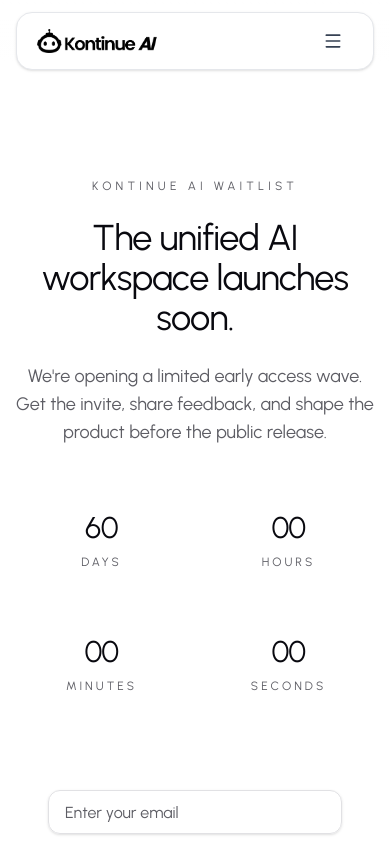
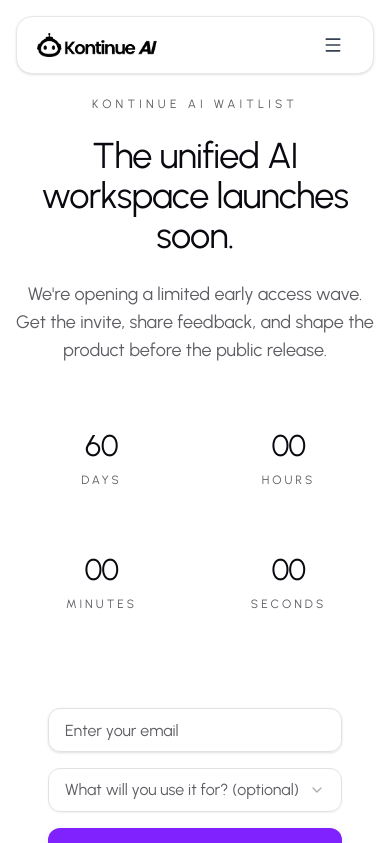
Before and after one commit to colesites/continue-ai-landing-page, a Next.js app: page /waitlist in a window 390 px wide. Shown: the top 843 px of the page. Built offline with nearby package versions, Linux system fonts and the light colour scheme.

Commit message:
style: Adjust header positioning, section paddings, and video modal layout for improved responsiveness.

```diff
--- a/src/components/Header.tsx
+++ b/src/components/Header.tsx
@@ -19,8 +19,8 @@ export function Header() {
   const closeMobileMenu = () => setMobileMenuOpen(false);
 
   return (
-    <header className="sticky top-0 z-50 pointer-events-none bg-linear-to-b from-white via-white/80 to-transparent">
-      <div className="mx-auto max-w-6xl px-4 py-3 pointer-events-auto">
+    <header className="fixed top-0 left-0 right-0 z-50 pointer-events-none lg:sticky lg:top-4">
+      <div className="mx-auto max-w-6xl px-4 pt-4 pb-2 pointer-events-auto">
         <div className="flex items-center justify-between rounded-xl border border-gray-200 bg-white px-5 py-2 shadow-sm">
           {/* Logo */}
           <Link
--- a/src/components/sections/HeroSection.tsx
+++ b/src/components/sections/HeroSection.tsx
@@ -14,7 +14,7 @@ import { IntegrationConnect } from "./IntegrationConnect";
 
 export function HeroSection() {
   return (
-    <section className="relative overflow-hidden bg-white pt-16 pb-24 md:pt-20 md:pb-32 lg:min-h-screen lg:flex lg:items-center">
+    <section className="relative overflow-hidden bg-white pt-28 pb-24 md:pt-32 md:pb-32 lg:min-h-screen lg:flex lg:items-center">
       {/* Hero glow effect */}
       <div className="hero-glow" />
 
--- a/src/components/sections/VideoSection.tsx
+++ b/src/components/sections/VideoSection.tsx
@@ -21,7 +21,7 @@ export function VideoSection() {
   }, [isOpen]);
 
   return (
-    <section className="py-12 md:py-20 px-4 bg-white">
+    <section className="py-12 md:py-20 px-4 bg-white overflow-hidden">
       <div className="container mx-auto max-w-5xl">
         <motion.div
           initial={getAnimationConfig(fadeIn.initial)}
@@ -51,7 +51,7 @@ export function VideoSection() {
             {/* Play Button Overlay */}
             <div className="absolute inset-0 flex items-center justify-center">
               <div className="w-16 h-16 md:w-24 md:h-24 rounded-full border-2 border-white/60 flex items-center justify-center backdrop-blur-md bg-white/20 group-hover:scale-110 transition-transform duration-300 shadow-xl">
-                <Play className="w-6 h-6 md:w-10 md:h-10 text-white fill-white ml-2 opacity-90" />
+                <Play className="w-6 h-6 md:w-10 md:h-10 text-white fill-white pl-1 opacity-90" />
               </div>
             </div>
           </div>
@@ -68,14 +68,14 @@ export function VideoSection() {
             initial={{ opacity: 0 }}
             animate={{ opacity: 1 }}
             exit={{ opacity: 0 }}
-            className="fixed inset-0 z-100 flex items-center justify-center bg-black/90 backdrop-blur-sm p-2 sm:p-4 md:p-8"
+            className="fixed inset-0 z-100 flex items-center justify-center bg-black/90 backdrop-blur-sm p-4 sm:p-6 md:p-12 lg:p-20"
             onClick={() => setIsOpen(false)}
           >
             <motion.div
               initial={{ scale: 0.9, opacity: 0 }}
               animate={{ scale: 1, opacity: 1 }}
               exit={{ scale: 0.9, opacity: 0 }}
-              className="relative w-full max-w-6xl max-h-[90vh] rounded-xl sm:rounded-2xl md:rounded-3xl overflow-hidden shadow-2xl bg-black"
+              className="relative w-full max-w-6xl max-h-[80vh] md:max-h-[85vh] rounded-xl sm:rounded-2xl md:rounded-3xl overflow-hidden shadow-2xl bg-black"
               onClick={(e) => e.stopPropagation()}
             >
               {/* Close Button */}
@@ -89,7 +89,7 @@ export function VideoSection() {
 
               <video
                 src="/video.mp4"
-                className="w-full h-full max-h-[90vh] object-contain"
+                className="w-full h-full max-h-[80vh] md:max-h-[85vh] object-contain"
                 controls
                 autoPlay
                 playsInline
```
